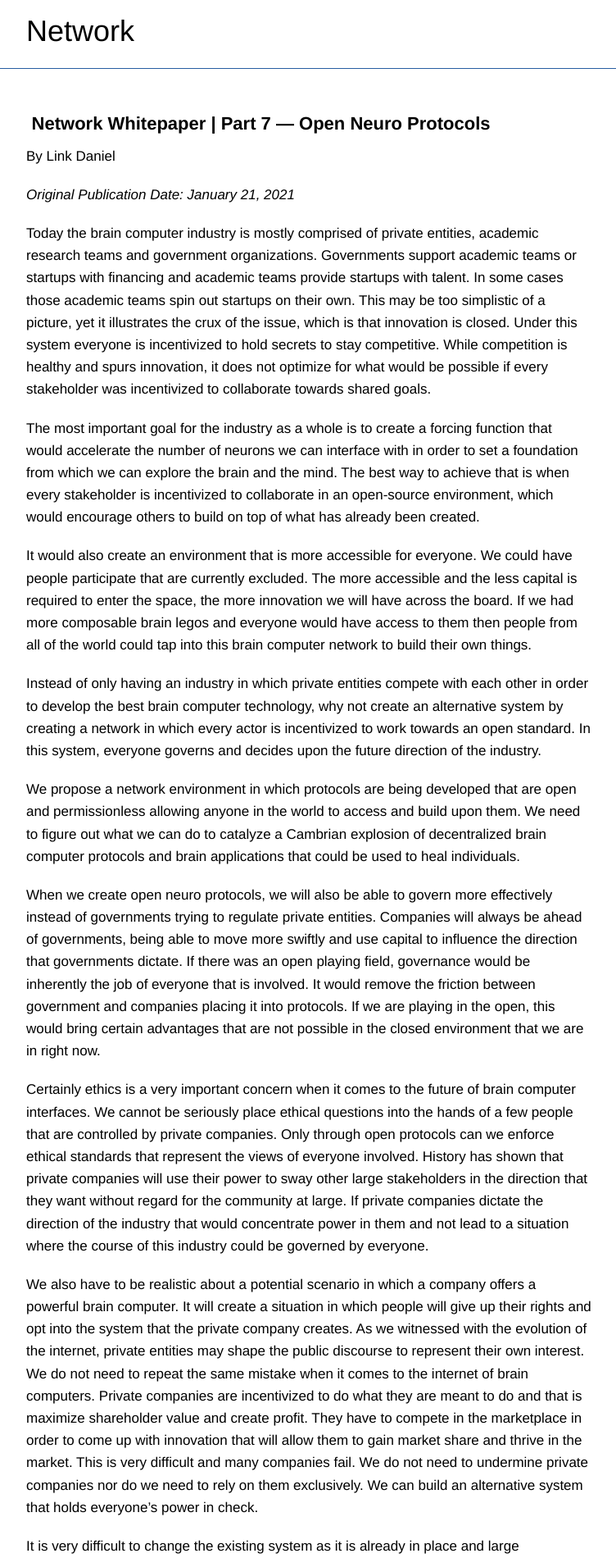
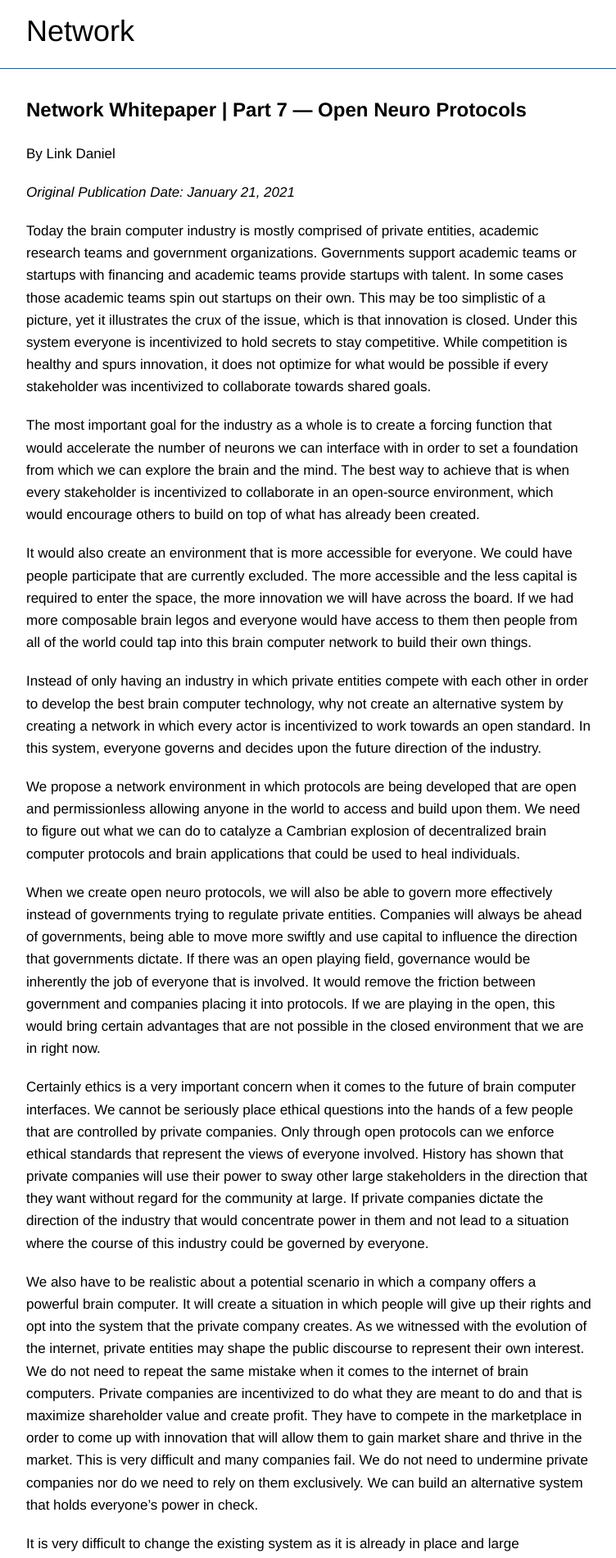
Before and after one commit to networkf/network.github.io, a Jekyll site: the page built from whitepaper21part7.md, in a window 1280 px wide. Shown: the top 1900 px of the page at 82% size, without its empty margins (243-995 px from the left). Built offline with Jekyll 4.4.1, drawn with Linux system fonts in a browser that asks for light colours; some web fonts are replaced; our own code applies the rules of GitHub Pages for plain Markdown files; the repository's description, which GitHub fills in, is left out.

Commit message:
Update whitepaper21part7.md

```diff
--- a/whitepaper21part7.md
+++ b/whitepaper21part7.md
@@ -6,7 +6,7 @@ layout: default
 </head>
 ---
 
-<h2>Network Whitepaper | Part 7 — Open Neuro Protocols</h2>
+<b><font size="5">Network Whitepaper | Part 7 — Open Neuro Protocols</font></b>
 
 By Link Daniel
 
```
